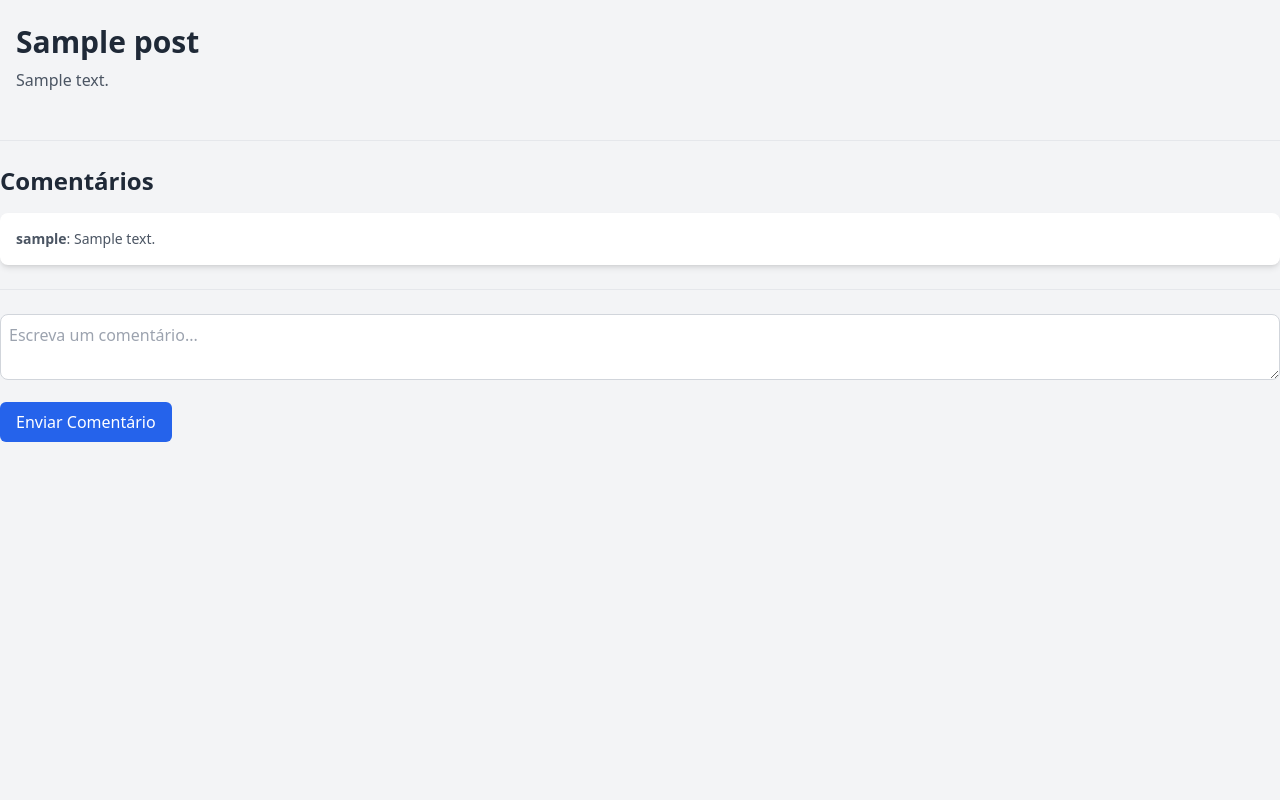
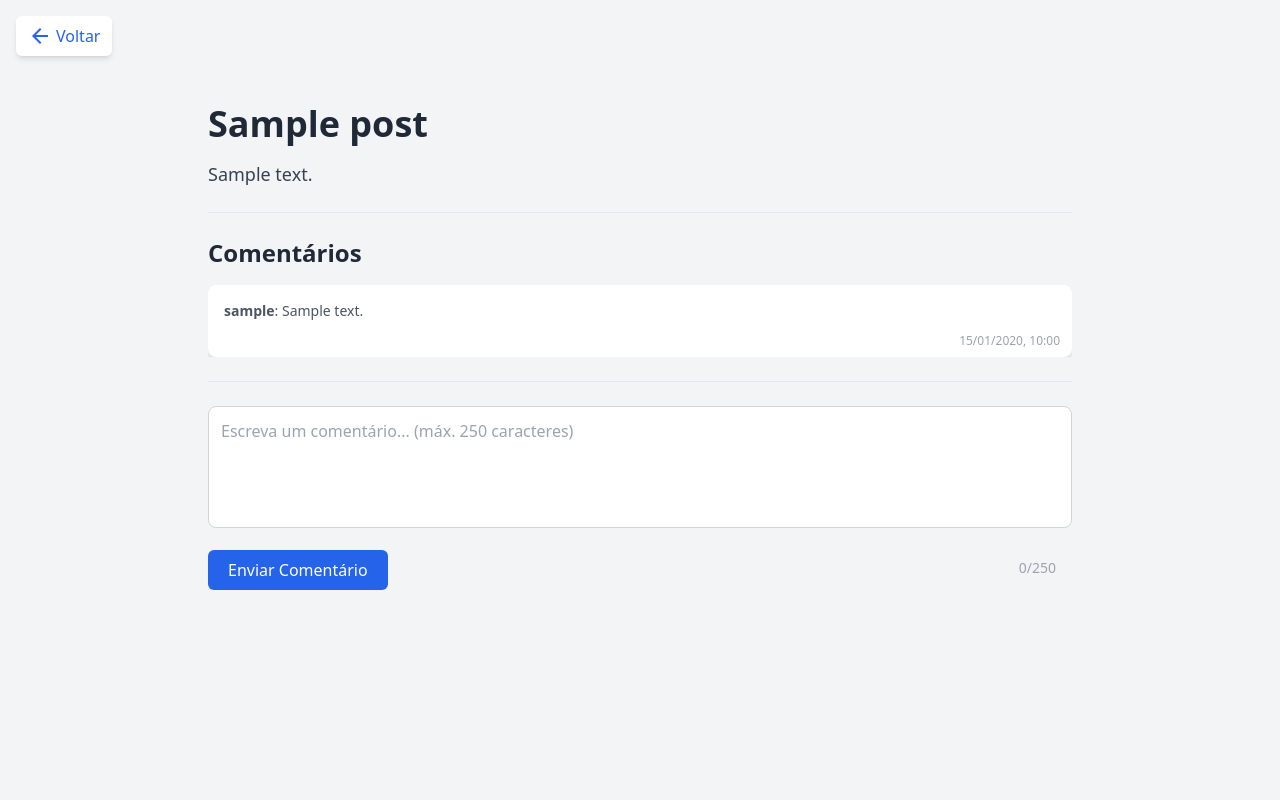
Before and after one commit to alyssonAndre/forum, a Django app: page /forum/post/1/ in a window 1280 px wide. Run offline with Django 5.2, Linux system fonts and the light colour scheme; a user stored in the database is signed in; tables that the repository leaves empty hold one stand-in row (values such as "Sample post"); some libraries are stand-ins or nearby versions.

Commit message:
:sparkles: feat: adiciona funcionalidade de comentários com censura de palavrões e loader

```diff
--- /dev/null
+++ b/projeto/forum/static/forum/css/post_detail.css
@@ -0,0 +1,17 @@
+.loader {
+  border: 8px solid #f3f3f3;
+  border-top: 8px solid #3498db;
+  border-radius: 50%;
+  width: 60px;
+  height: 60px;
+  animation: spin 1s linear infinite;
+}
+
+@keyframes spin {
+  0% {
+    transform: rotate(0deg);
+  }
+  100% {
+    transform: rotate(360deg);
+  }
+}
--- /dev/null
+++ b/projeto/forum/static/forum/js/post_detail.js
@@ -0,0 +1,143 @@
+// Palavrões para censura
+const badWords = [
+    "merda",
+    "porra",
+    "caralho",
+    "fdp",
+    "foda",
+    "puta",
+    "pqp",
+    "cacete",
+];
+
+function formatDateTime(isoDate) {
+    const date = new Date(isoDate);
+    const timeStr = date.toLocaleTimeString("pt-BR", {
+        hour: "2-digit",
+        minute: "2-digit",
+    });
+    return `${date.toLocaleDateString("pt-BR")}, ${timeStr}`;
+}
+
+function censorBadWords(text) {
+    return text
+        .split(/\s+/)
+        .map((word) => {
+            const normalized = word.toLowerCase().replace(/[^\w]/g, "");
+            if (badWords.includes(normalized)) {
+                return word[0] + "*".repeat(word.length - 1);
+            }
+            return word;
+        })
+        .join(" ");
+}
+
+function getCookie(name) {
+    let cookieValue = null;
+    if (document.cookie && document.cookie !== "") {
+        const cookies = document.cookie.split(";");
+        for (let i = 0; i < cookies.length; i++) {
+            const cookie = cookies[i].trim();
+            if (cookie.substring(0, name.length + 1) === name + "=") {
+                cookieValue = decodeURIComponent(cookie.substring(name.length + 1));
+                break;
+            }
+        }
+    }
+    return cookieValue;
+}
+
+const csrftoken = getCookie("csrftoken");
+const postId = document.getElementById("postMain").dataset.postId;
+
+$(document).ready(function () {
+    // Atualiza contador de caracteres
+    $("#commentInput").on("input", function () {
+        const len = $(this).val().length;
+        $("#charCount").text(`${len}/250`);
+    });
+
+    // Envio do comentário
+    $("#sendComment").click(function () {
+        let content = $("#commentInput").val().trim();
+        if (content === "" || content.length > 250) return;
+
+        content = censorBadWords(content);
+
+        const sendBtn = $("#sendComment");
+        sendBtn.prop("disabled", true).text("Enviando...");
+        $("#loaderOverlay").removeClass("hidden");
+
+        $.ajax({
+            url: `/api/forum/posts/${postId}/comments/`,
+            method: "POST",
+            headers: { "X-CSRFToken": csrftoken },
+            contentType: "application/json",
+            data: JSON.stringify({ content: content, post: postId }),
+            success: function (data) {
+                const newComment = $(`
+                  <div class="bg-white p-4 rounded-lg shadow-md relative" style="display:none;">
+                    <p class="text-sm text-gray-600 mb-5"><strong>${data.author.username}</strong>: ${data.content}</p>
+                    <span class="absolute bottom-2 right-3 text-xs text-gray-400">${formatDateTime(data.created_at)}</span>
+                  </div>
+                `);
+
+                $("#comments").prepend(newComment);
+                newComment.fadeIn(500);
+
+                $("#commentInput").val("");
+                $("#charCount").text("0/250");
+                sendBtn.prop("disabled", false).text("Enviar Comentário");
+                $("#loaderOverlay").addClass("hidden");
+
+                Swal.fire({
+                    toast: true,
+                    position: "bottom-end",
+                    icon: "success",
+                    title: "Comentário adicionado com sucesso!",
+                    showConfirmButton: false,
+                    timer: 5000,
+                    timerProgressBar: true,
+                    didOpen: (toast) => {
+                        toast.addEventListener("mouseenter", Swal.stopTimer);
+                        toast.addEventListener("mouseleave", Swal.resumeTimer);
+                    },
+                });
+                $("#comments").scrollTop(0);
+            },
+            error: function (xhr) {
+                alert("Erro ao enviar comentário: " + xhr.responseText);
+                sendBtn.prop("disabled", false).text("Enviar Comentário");
+                $("#loaderOverlay").addClass("hidden");
+            },
+        });
+    });
+
+    // Atualiza a lista de comentários a cada 30s
+    function updateComments() {
+        $("#loaderOverlay").removeClass("hidden"); // mostra loader
+
+        $.ajax({
+            url: `/api/forum/posts/${postId}/comments/`,
+            method: "GET",
+            success: function (data) {
+                $("#comments").empty();
+                data.reverse().forEach(function (comment) {
+                    const newComment = `
+                <div class="bg-white p-4 rounded-lg shadow-md relative">
+                  <p class="text-sm text-gray-600 mb-5"><strong>${comment.author.username}</strong>: ${comment.content}</p>
+                  <span class="absolute bottom-2 right-3 text-xs text-gray-400">${formatDateTime(comment.created_at)}</span>
+                </div>`;
+                    $("#comments").append(newComment);
+                });
+                $("#loaderOverlay").addClass("hidden"); // esconde loader após sucesso
+            },
+            error: function (xhr) {
+                alert("Erro ao carregar comentários: " + xhr.responseText);
+                $("#loaderOverlay").addClass("hidden"); // esconde loader em erro também
+            },
+        });
+    }
+
+    setInterval(updateComments, 30000);
+});
--- a/projeto/forum/templates/forum/post_detail.html
+++ b/projeto/forum/templates/forum/post_detail.html
@@ -2,111 +2,96 @@
 <!DOCTYPE html>
 <html lang="pt-br">
   <head>
-    <meta charset="UTF-8">
-    <meta name="viewport" content="width=device-width, initial-scale=1.0">
+    <meta charset="UTF-8" />
+    <meta name="viewport" content="width=device-width, initial-scale=1" />
     <title>{{ post.title }}</title>
     <script src="https://cdn.tailwindcss.com"></script>
     <script src="https://code.jquery.com/jquery-3.6.0.min.js"></script>
+    <script src="https://cdn.jsdelivr.net/npm/sweetalert2@11"></script>
+    <link rel="stylesheet" href="{% static 'forum/css/post_detail.css' %}" />
+    <link
+      href="https://fonts.googleapis.com/css2?family=Material+Symbols+Outlined"
+      rel="stylesheet"
+    />
   </head>
-<body class="bg-gray-100 font-sans antialiased">
+  <body class="bg-gray-100 font-sans antialiased min-h-screen flex flex-col">
+    <!-- Botão fixo voltar no canto superior esquerdo -->
+    <a
+      href="{% url 'post_list' %}"
+      class="fixed top-4 left-4 flex items-center text-blue-600 hover:text-blue-800 bg-white px-3 py-2 rounded-md shadow-md z-50"
+      title="Voltar para o fórum"
+    >
+      <span class="material-symbols-outlined mr-1">arrow_back</span>
+      Voltar
+    </a>
 
-<div class="max-w-7xl mx-auto px-4 py-6">
-    <h1 class="text-3xl font-bold text-gray-800">{{ post.title }}</h1>
-    <p class="text-gray-600 mt-2">{{ post.content }}</p>
-</div>
+    <!-- Conteúdo -->
+    <main
+      id="postMain"
+      data-post-id="{{ post.id }}"
+      class="flex-grow max-w-4xl mx-auto px-4 py-6 w-full mt-20"
+    >
+      <h1 class="text-4xl font-bold text-gray-800 mb-4">{{ post.title }}</h1>
+      <p class="text-lg text-gray-700">{{ post.content }}</p>
 
-<hr class="my-6">
+      <hr class="my-6" />
 
-<h3 class="text-2xl font-semibold text-gray-800">Comentários</h3>
+      <section>
+        <h3 class="text-2xl font-semibold text-gray-800 mb-4">Comentários</h3>
 
-<div id="comments" class="space-y-4 mt-4">
+        <!-- Comentários existentes com max-height e scroll -->
+        <div
+          id="comments"
+          class="space-y-4 overflow-auto"
+          style="max-height: 500px; height: 100%"
+        >
           {% for comment in comments %}
-        <div class="bg-white p-4 rounded-lg shadow-md">
-            <p class="text-sm text-gray-600"><strong>{{ comment.author.username }}</strong>: {{ comment.content }}</p>
+          <div class="bg-white p-4 rounded-lg shadow-md relative">
+            <p class="text-sm text-gray-600 mb-5">
+              <strong>{{ comment.author.username }}</strong>: {{ comment.content }}
+            </p>
+            <span class="absolute bottom-2 right-3 text-xs text-gray-400">
+              {{ comment.created_at|date:"d/m/Y, H:i" }}
+            </span>
           </div>
           {% endfor %}
         </div>
 
-<hr class="my-6">
+        <hr class="my-6" />
 
-<div class="mt-6">
-    <textarea id="commentInput"
-              class="w-full p-2 border border-gray-300 rounded-lg focus:outline-none focus:ring-2 focus:ring-blue-500"
-              placeholder="Escreva um comentário..."></textarea>
-    <button id="sendComment"
-            class="mt-4 px-4 py-2 bg-blue-600 text-white rounded-md hover:bg-blue-700 focus:outline-none focus:ring-2 focus:ring-blue-500">
+        <!-- Form comentário -->
+        <div class="mt-6 relative">
+          <textarea
+            id="commentInput"
+            maxlength="250"
+            class="w-full p-3 border border-gray-300 rounded-lg focus:outline-none focus:ring-2 focus:ring-blue-500 resize-none"
+            rows="4"
+            placeholder="Escreva um comentário... (máx. 250 caracteres)"
+          ></textarea>
+          <div
+            class="absolute bottom-3 right-4 text-sm text-gray-400 select-none"
+            id="charCount"
+          >
+            0/250
+          </div>
+          <button
+            id="sendComment"
+            class="mt-4 px-5 py-2 bg-blue-600 text-white rounded-md hover:bg-blue-700 focus:outline-none focus:ring-2 focus:ring-blue-500 disabled:opacity-50 disabled:cursor-not-allowed transition"
+          >
             Enviar Comentário
           </button>
         </div>
+      </section>
+    </main>
 
-<script>
-    function getCookie(name) {
-        let cookieValue = null;
-        if (document.cookie && document.cookie !== '') {
-            const cookies = document.cookie.split(';');
-            for (let i = 0; i < cookies.length; i++) {
-                const cookie = cookies[i].trim();
-                if (cookie.substring(0, name.length + 1) === (name + '=')) {
-                    cookieValue = decodeURIComponent(cookie.substring(name.length + 1));
-                    break;
-                }
-            }
-        }
-        return cookieValue;
-    }
+    <!-- Loader -->
+    <div
+      id="loaderOverlay"
+      class="fixed inset-0 flex items-center justify-center z-50 bg-black/40 hidden"
+    >
+      <div class="loader"></div>
+    </div>
 
-    const csrftoken = getCookie('csrftoken');
-    const postId = "{{ post.id }}";
-
-    $(document).ready(function () {
-        $('#sendComment').click(function () {
-            const content = $('#commentInput').val().trim();
-            if (content === '') return;
-
-            $.ajax({
-                url: `/api/forum/posts/${postId}/comments/`,
-                method: 'POST',
-                headers: {
-                    'X-CSRFToken': csrftoken,
-                },
-                contentType: 'application/json',
-                data: JSON.stringify({ content: content, post: postId }),
-                success: function (data) {
-                    const newComment = `<div class="bg-white p-4 rounded-lg shadow-md">
-                                <p class="text-sm text-gray-600"><strong>${data.author.username}</strong>: ${data.content}</p>
-                            </div>`;
-                    $('#comments').append(newComment);
-                    $('#commentInput').val('');
-                },
-                error: function (xhr) {
-                    alert('Erro ao enviar comentário: ' + xhr.responseText);
-                }
-            });
-        });
-
-        function updateComments() {
-            $.ajax({
-                url: `/api/forum/posts/${postId}/comments/`,
-                method: 'GET',
-                success: function (data) {
-                    $('#comments').empty();
-
-                    data.forEach(function (comment) {
-                        const newComment = `<div class="bg-white p-4 rounded-lg shadow-md">
-                                <p class="text-sm text-gray-600"><strong>${comment.author.username}</strong>: ${comment.content}</p>
-                            </div>`;
-                        $('#comments').append(newComment);
-                    });
-                },
-                error: function (xhr) {
-                    alert('Erro ao carregar comentários: ' + xhr.responseText);
-                }
-            });
-        }
-
-        setInterval(updateComments, 30000);
-    });
-</script>
-
+    <script src="{% static 'forum/js/post_detail.js' %}"></script>
   </body>
 </html>
```
Lines whose indentation alone changed are shown as unchanged.
